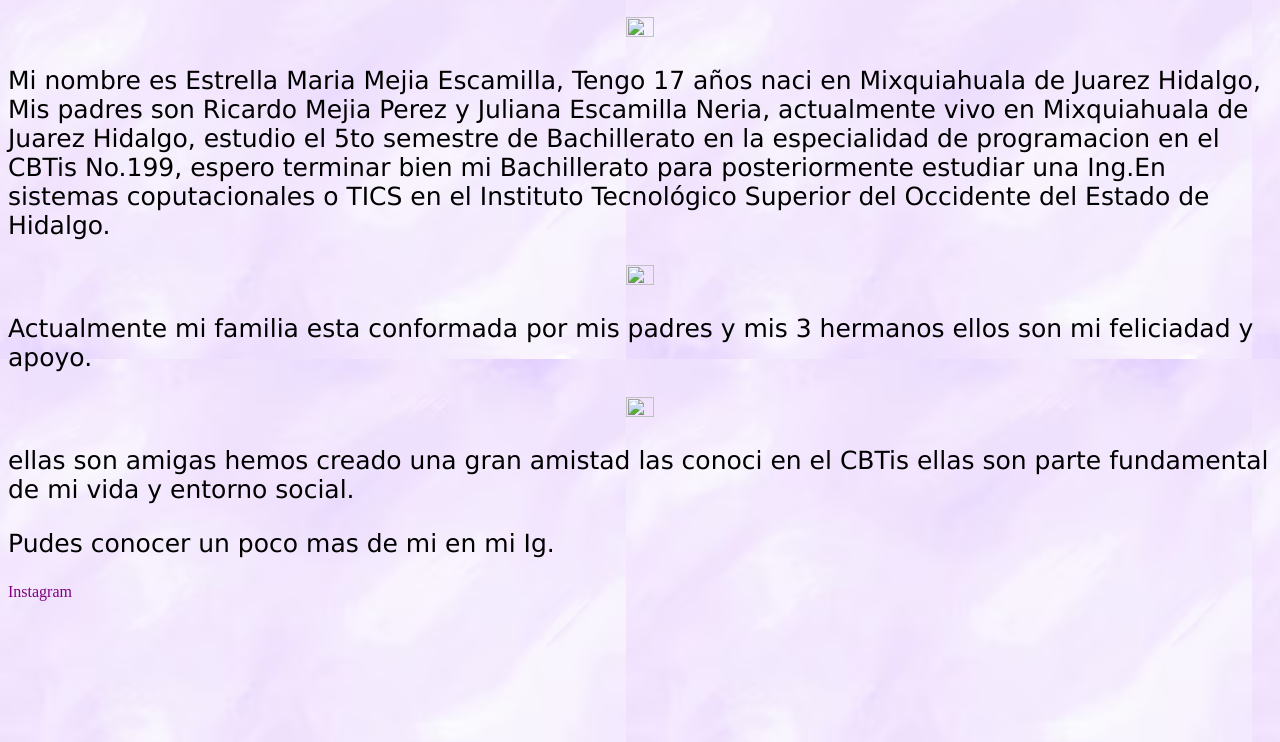
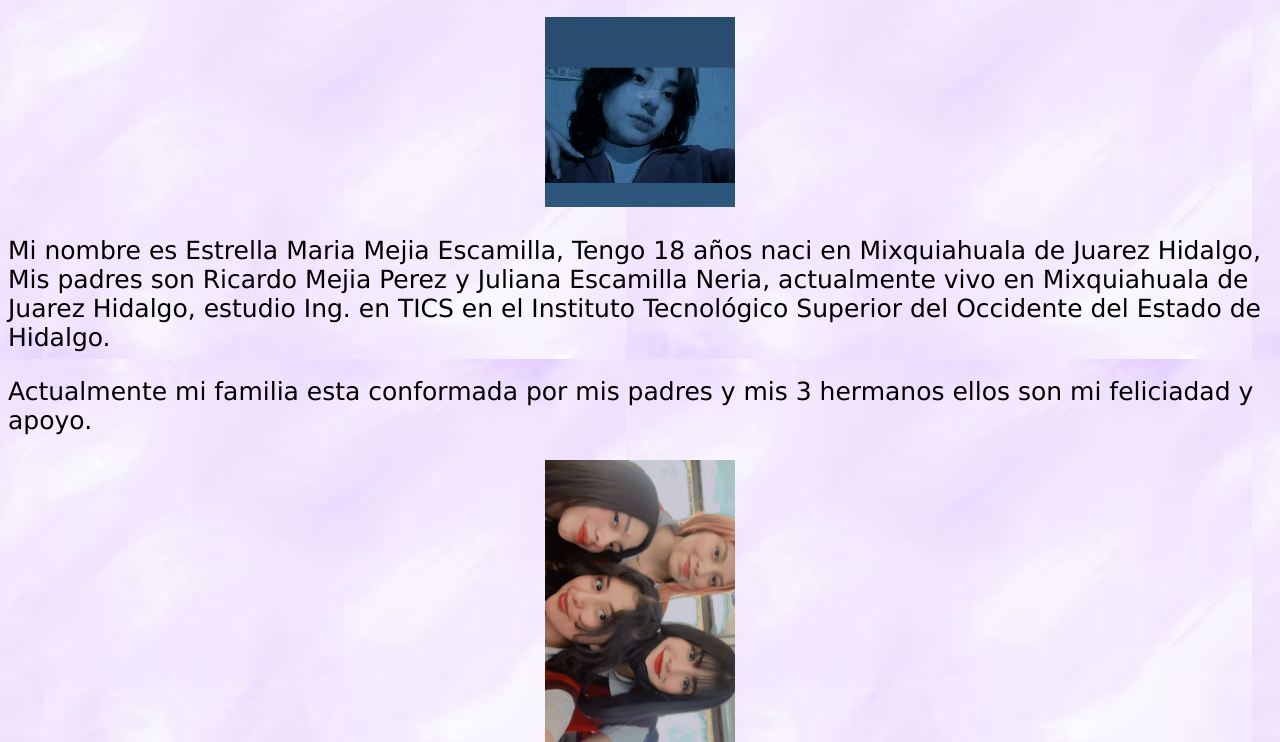
Before and after one commit to EstrellaMejia/mi_paguina_web, a plain HTML site: page index.html in a window 1280 px wide. Shown: the part 58-800 px from the top of the page. Drawn offline with Linux system fonts and the light colour scheme; files that its build step writes are made by us from their sources; files whose address does not match are found by name.

Commit message:
Cambios se agrego un parrafo

```diff
--- a/index.html
+++ b/index.html
@@ -9,21 +9,18 @@
 <body>
 <h1 id="titulo">Autobiografia de Estrella</h1>
 <center>
-<img src="img/estree.jfif" ></center>
-<p>Mi nombre es Estrella Maria Mejia Escamilla, Tengo 17 años naci en Mixquiahuala de Juarez Hidalgo, Mis padres son Ricardo Mejia Perez y Juliana Escamilla Neria, actualmente vivo en Mixquiahuala de Juarez Hidalgo, estudio el 5to semestre de Bachillerato en la especialidad de programacion en el CBTis No.199, espero terminar bien mi Bachillerato para posteriormente estudiar una Ing.En sistemas coputacionales o TICS en el Instituto Tecnológico Superior del Occidente del Estado de Hidalgo.
+<img src="estree.jfif" ></center>
+<p>Mi nombre es Estrella Maria Mejia Escamilla, Tengo 18 años naci en Mixquiahuala de Juarez Hidalgo, Mis padres son Ricardo Mejia Perez y Juliana Escamilla Neria, actualmente vivo en Mixquiahuala de Juarez Hidalgo, estudio  Ing. en TICS en el Instituto Tecnológico Superior del Occidente del Estado de Hidalgo.
 
-	<center><img src="img/her.jpg" ></center>
+
 	<p>Actualmente mi familia esta conformada por mis padres y mis 3 hermanos ellos son mi feliciadad y apoyo.</p>
 
-	<center><img src="img/niñes.jfif" ></center>
+	<center><img src="niñes.jfif" ></center>
 	<p>ellas son amigas hemos creado una gran amistad las conoci en el CBTis ellas son parte fundamental de mi vida y entorno social.</p>
+	<p>Actualmente Tengo nuebas amistades dentro de la univercidad espero con el tiempo crear un vinculo mas especial con ellos.</p>
 	<p>Pudes conocer un poco mas de mi en mi Ig.</p>
 	<a href="https://www.instagram.com/estre_mejia01/?hl=es-la">Instagram</a>
 </p>
 
-
-
-
-
 </body>
 </html>
```
